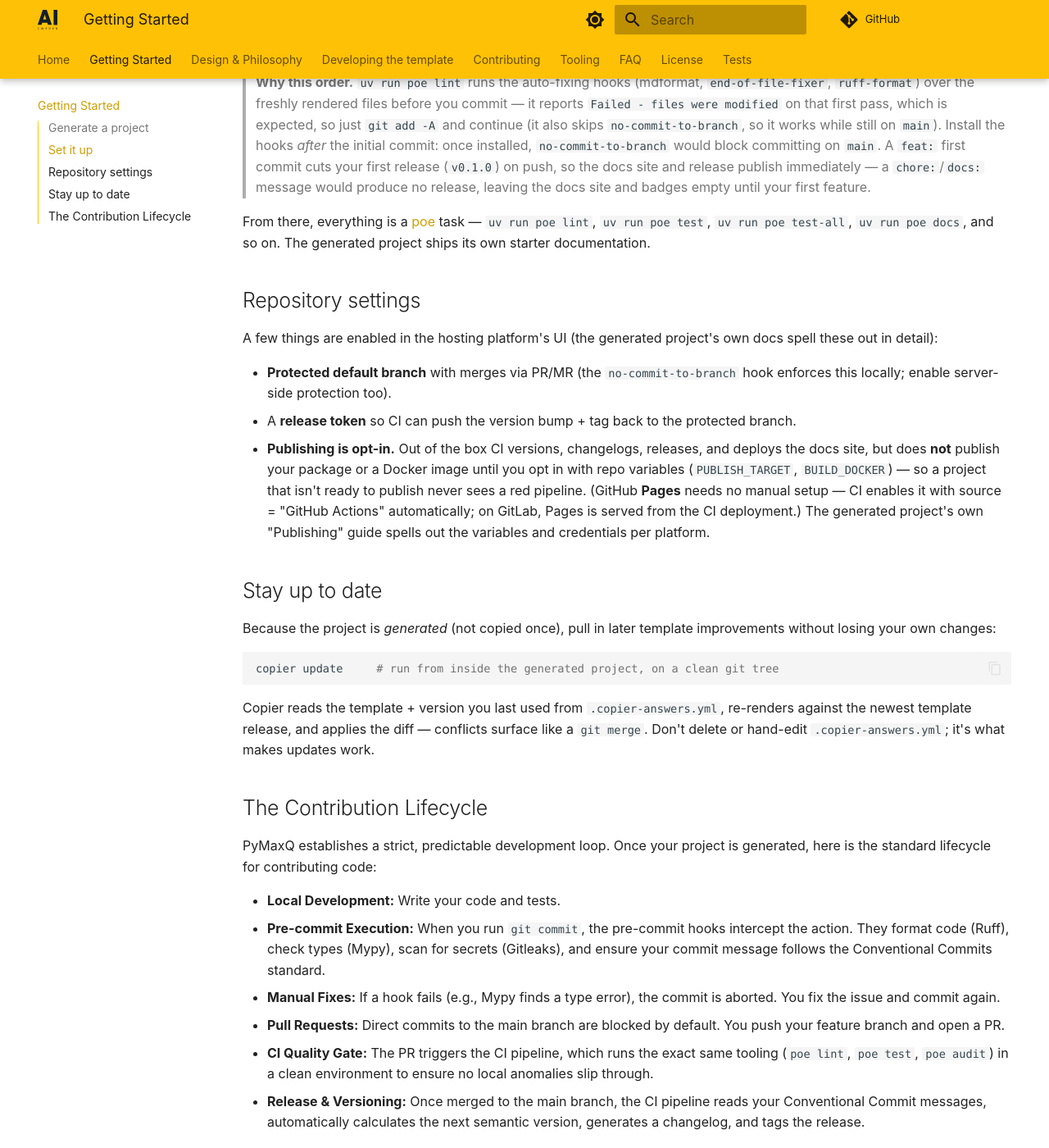
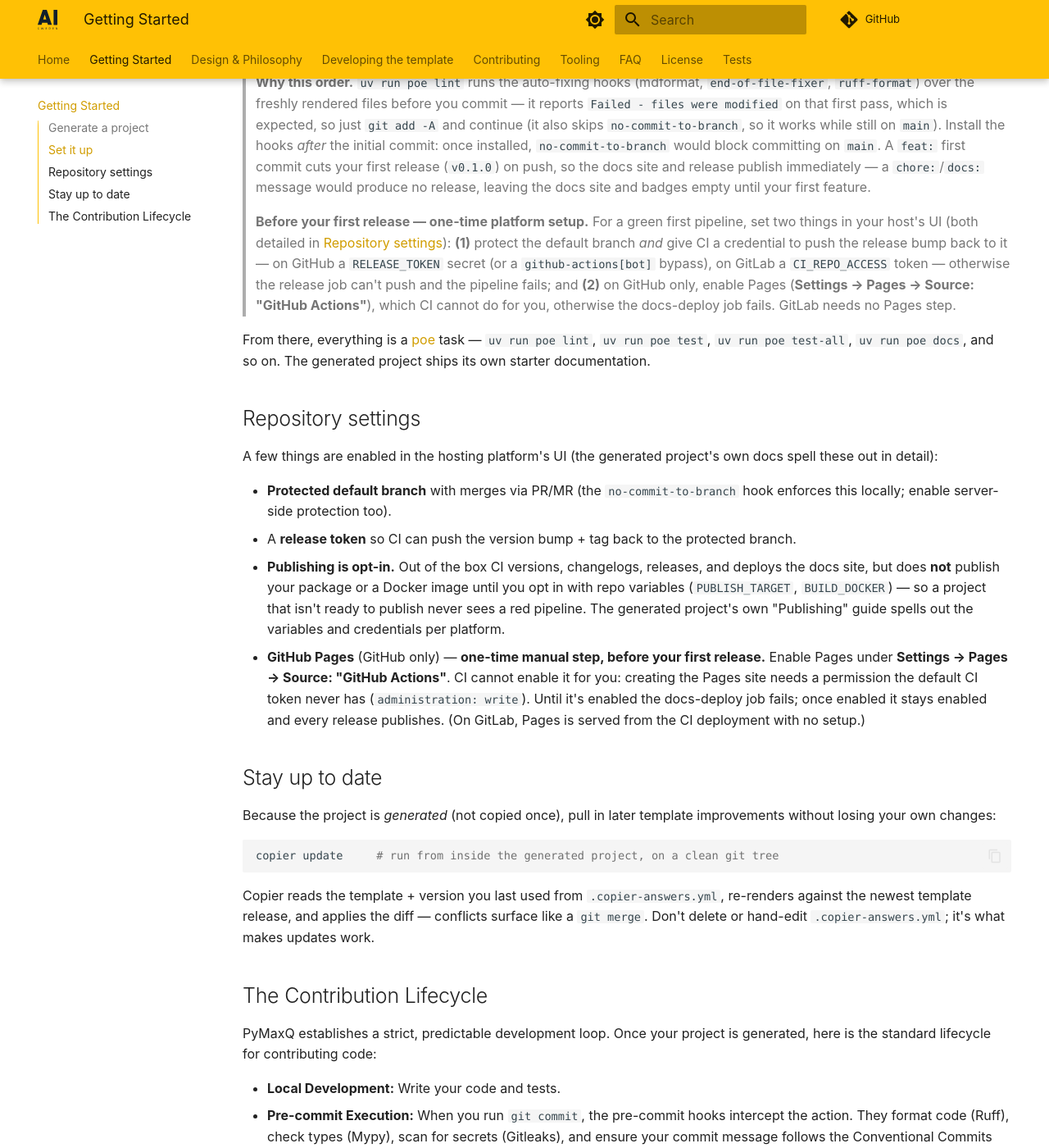
Before and after one commit to aidotse/pymaxq, an MkDocs documentation site: the page built from docs/getting-started.md, in a window 1280 px wide and 1400 px high, scrolled down 1169 px. Shown: the whole window at 82% size. Built offline with MkDocs 1.6.1 and Material for MkDocs 9.7.7, drawn with Linux system fonts in a browser that asks for light colours; comment, search, counter and statistics services are not loaded.

Commit message:
fix: document full one-time first-run setup (release token + Pages)
The deploy-docs job's `configure-pages` ran under the default GITHUB_TOKEN,
which cannot create a Pages site (needs administration:write). So
`enablement: true` silently failed on the first release and users had to enable
Pages by hand -- contradicting the "no manual setup" claims in the workflow
header, getting-started.md, and user-guide.md.

Passing RELEASE_TOKEN to configure-pages would only help projects whose token
is broadly scoped; a bot-bypass or minimal `contents: write` PAT would still
fail. So make the requirement honest: drop `enablement: true` and document a
one-time manual enable (Settings > Pages > Source: "GitHub Actions").

For a GREEN first pipeline the user also needs the release-push credential
(GitHub RELEASE_TOKEN / GitLab CI_REPO_ACCESS) and branch protection, or the
bump job cannot push the first release. Surface BOTH requirements at the first
opportunity and keep the four setup touchpoints consistent: copier
post-generation message (per-platform), README, getting-started "Set it up",
and user-guide. reusable-pipeline.yml is copied verbatim into generated
projects via copier.yml.

Co-Authored-By: Claude Opus 4.8 (1M context) <noreply@anthropic.com>

```diff
--- a/docs/getting-started.md
+++ b/docs/getting-started.md
@@ -50,6 +50,13 @@ git checkout -b feat/initial-setup               # branch off: main is protected
 > A `feat:` first commit cuts your first release (`v0.1.0`) on push, so the docs site and release publish immediately —
 > a `chore:`/`docs:` message would produce no release, leaving the docs site and badges empty until your first feature.
 
+> **Before your first release — one-time platform setup.** For a green first pipeline, set two things in your host's UI
+> (both detailed in [Repository settings](#repository-settings)): **(1)** protect the default branch *and* give CI a
+> credential to push the release bump back to it — on GitHub a `RELEASE_TOKEN` secret (or a `github-actions[bot]`
+> bypass), on GitLab a `CI_REPO_ACCESS` token — otherwise the release job can't push and the pipeline fails; and **(2)**
+> on GitHub only, enable Pages (**Settings → Pages → Source: "GitHub Actions"**), which CI cannot do for you, otherwise
+> the docs-deploy job fails. GitLab needs no Pages step.
+
 From there, everything is a [poe](https://github.com/nat-n/poethepoet) task — `uv run poe lint`, `uv run poe test`,
 `uv run poe test-all`, `uv run poe docs`, and so on. The generated project ships its own starter documentation.
 
@@ -62,9 +69,12 @@ A few things are enabled in the hosting platform's UI (the generated project's o
 - A **release token** so CI can push the version bump + tag back to the protected branch.
 - **Publishing is opt-in.** Out of the box CI versions, changelogs, releases, and deploys the docs site, but does
     **not** publish your package or a Docker image until you opt in with repo variables (`PUBLISH_TARGET`,
-    `BUILD_DOCKER`) — so a project that isn't ready to publish never sees a red pipeline. (GitHub **Pages** needs no
-    manual setup — CI enables it with source = "GitHub Actions" automatically; on GitLab, Pages is served from the CI
-    deployment.) The generated project's own "Publishing" guide spells out the variables and credentials per platform.
+    `BUILD_DOCKER`) — so a project that isn't ready to publish never sees a red pipeline. The generated project's own
+    "Publishing" guide spells out the variables and credentials per platform.
+- **GitHub Pages** (GitHub only) — **one-time manual step, before your first release.** Enable Pages under **Settings →
+    Pages → Source: "GitHub Actions"**. CI cannot enable it for you: creating the Pages site needs a permission the
+    default CI token never has (`administration: write`). Until it's enabled the docs-deploy job fails; once enabled it
+    stays enabled and every release publishes. (On GitLab, Pages is served from the CI deployment with no setup.)
 
 ## Stay up to date
 
```
Also changed, not shown: README.md (+5 -0 lines), copier.yml (+11 -1 lines), docs/user-guide.md (+10 -8 lines), 1 other file.
